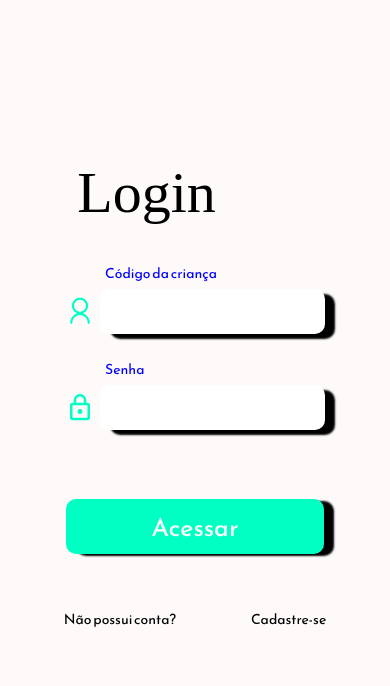
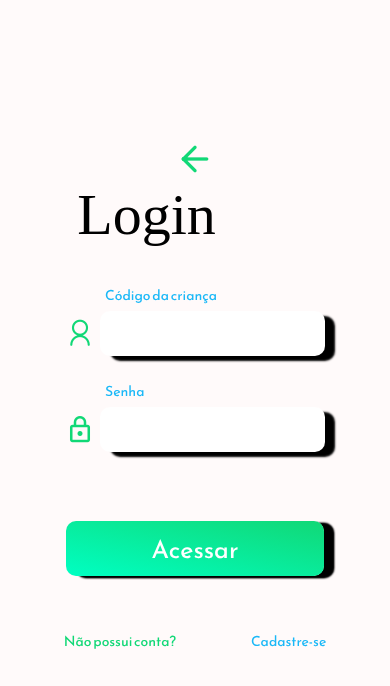
Before and after one commit to DanielRogs/BioMed_App, a React Native app: screen /LoginPage in a window 390 px wide. Shown: the top 686 px of the page. Built offline with nearby package versions, Linux system fonts and the light colour scheme; a web font is replaced by a local one.

Commit message:
Correções e continuação da página da biomed

```diff
--- a/App.js
+++ b/App.js
@@ -7,6 +7,7 @@ import AppLoading from 'expo-app-loading';
 import PreHome from './src/Pages/PreHome';
 import LoginPage from './src/Pages/LoginPage';
 import HomePage from './src/Pages/HomePage';
+import CadPage from './src/Pages/CadPage';
 
 const Stack = createNativeStackNavigator();
 
@@ -41,6 +42,7 @@ export default function App() {
         <Stack.Screen name='PreHome' component={PreHome}/>
         <Stack.Screen name='LoginPage' component={LoginPage}/>
         <Stack.Screen name='HomePage' component={HomePage}/>
+        <Stack.Screen name='CadPage' component={CadPage}/>
       </Stack.Navigator>
     </NavigationContainer>
   );
--- a/package.json
+++ b/package.json
@@ -14,6 +14,7 @@
     "expo": "~48.0.10",
     "expo-app-loading": "^2.1.1",
     "expo-font": "^11.1.1",
+    "expo-linear-gradient": "^12.1.2",
     "expo-status-bar": "~1.4.4",
     "react": "18.2.0",
     "react-native": "0.71.6"
--- a/src/Components/greenPressable/index.js
+++ b/src/Components/greenPressable/index.js
@@ -1,14 +1,20 @@
 import React from "react";
 import { StyleSheet, View, Text, Pressable } from "react-native";
+import { LinearGradient } from "expo-linear-gradient";
 
 export default function greenPressable(props, { navigation }){
     return(
         <View>
             <Pressable style={({pressed}) => [{elevation: pressed ? 3 : 10,}, style.buttonFormat,]}>
-                <Text style={style.text}>{props.text}</Text>
+                <LinearGradient
+                // Button Linear Gradient
+                    colors={['#11D876', '#00FFC2']}
+                    start={[ 0.1, -1.1 ]}
+                    style={style.buttonFormat}>
+                        <Text style={style.text}>{props.text}</Text>
+                </LinearGradient>
             </Pressable>
         </View>
-
     )
 }
 
@@ -20,7 +26,6 @@ const style = StyleSheet.create({
         borderRadius: 10,
         justifyContent: 'center',
         alignItems: 'center',
-        backgroundColor: '#00ffc2',
         shadowColor: '#000000',
         shadowOffset: { width: 10, height: 2},
         shadowOpacity: 1,
--- a/src/Components/inputsCadELogin/index.js
+++ b/src/Components/inputsCadELogin/index.js
@@ -1,7 +1,8 @@
 import React from "react";
+import { StyleSheet, TextInput, View, Text } from "react-native";
+
 import Ad from '@expo/vector-icons/AntDesign';
 import Mci from '@expo/vector-icons/MaterialCommunityIcons';
-import { StyleSheet, TextInput, View, Text } from "react-native";
 
 export default function inputsCadELogin(props) {
     return(
@@ -41,7 +42,7 @@ const style = StyleSheet.create({
     },
 
     text:{
-        color: 'blue',
+        color: '#1AB8F7',
         marginLeft: 40,
         marginBottom: 5,
         fontFamily:'reemr'
--- /dev/null
+++ b/src/Pages/CadPage/index.js
@@ -0,0 +1,10 @@
+import React from "react";
+import { View, Text } from "react-native";
+
+export default function CadPage() {
+    return(
+        <View>
+            <Text>CadPage</Text>
+        </View>
+    )
+}
--- a/src/Pages/LoginPage/index.js
+++ b/src/Pages/LoginPage/index.js
@@ -1,30 +1,36 @@
 import React from "react";
-import { View, Text, StyleSheet } from "react-native";
+import { View, Text, StyleSheet, Pressable } from "react-native";
 
 import PressableG from "../../Components/greenPressable";
 import InputLogECad from "../../Components/inputsCadELogin";
 
-export default function LoginPage() {
+import Feat from '@expo/vector-icons/Feather';
+
+export default function LoginPage({ navigation }) {
     return(
         <View style={style.container}>
             <View>
-
+                <Pressable onPress={() => navigation.navigate('PreHome')}>
+                    <Feat name="arrow-left" size={40} color={"#11D876"}/>
+                </Pressable>
             </View>
             <View>
                 <Text style={style.title}>Login</Text>
             </View>
             <View style={style.espacamento}>
-                <InputLogECad adname='user' size={30} color='#00ffc2' text='Código da criança'/>
+                <InputLogECad adname='user' size={30} color='#11D876' text='Código da criança'/>
                 <View style={{marginTop: 25}}/>
-                <InputLogECad mciname='lock-outline' size={30} color='#00ffc2' text='Senha' secure={true}/>
+                <InputLogECad mciname='lock-outline' size={30} color='#11D876' text='Senha' secure={true}/>
             </View>
             <View style={style.button}>
                 <PressableG text='Acessar'/>
             </View>
             <View style={style.flexD}>
-                <Text style={style.text}>Não possui conta?</Text>
+                <Text style={style.text1}>Não possui conta?</Text>
                 <View style={{marginTop: '50%', marginLeft: 75}}/>
-                <Text style={style.text}>Cadastre-se</Text>
+                <Pressable onPress={() => navigation.navigate('CadPage')}>
+                    <Text style={style.text2}>Cadastre-se</Text>
+                </Pressable>
             </View>
         </View>
     )
@@ -39,8 +45,14 @@ const style = StyleSheet.create({
         alignItems: 'center'
     },
 
-    text:{
-        fontFamily: 'reemr'
+    text1:{
+        fontFamily: 'reemr',
+        color: '#11D876',
+    },
+
+    text2: {
+        fontFamily: 'reemr',
+        color: '#1AB8F7',
     },
 
     flexD:{
```
Also changed, not shown: 2 other files (tests, documents, lock files or other folders).
